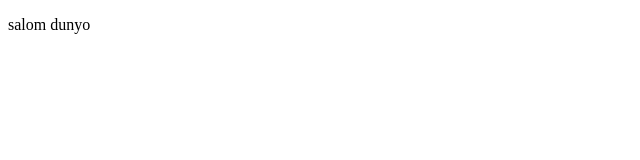
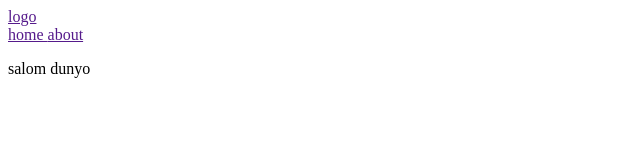
Before and after one commit to alexweb0704/20-lesson, a plain HTML site: page index.html in a window 1280 px wide. Shown: the whole page, without its empty margins (0-640 px from the left). Drawn offline with Linux system fonts and the light colour scheme.

Commit message:
creates header element for home page

```diff
--- a/index.html
+++ b/index.html
@@ -9,6 +9,19 @@
 </head>
 
 <body>
+    <header>
+        <a href="">
+            logo
+        </a>
+        <nav>
+            <a href="">
+                home
+            </a>
+            <a href="">
+                about
+            </a>
+        </nav>
+    </header>
     <p>salom dunyo</p>
 </body>
 
```
